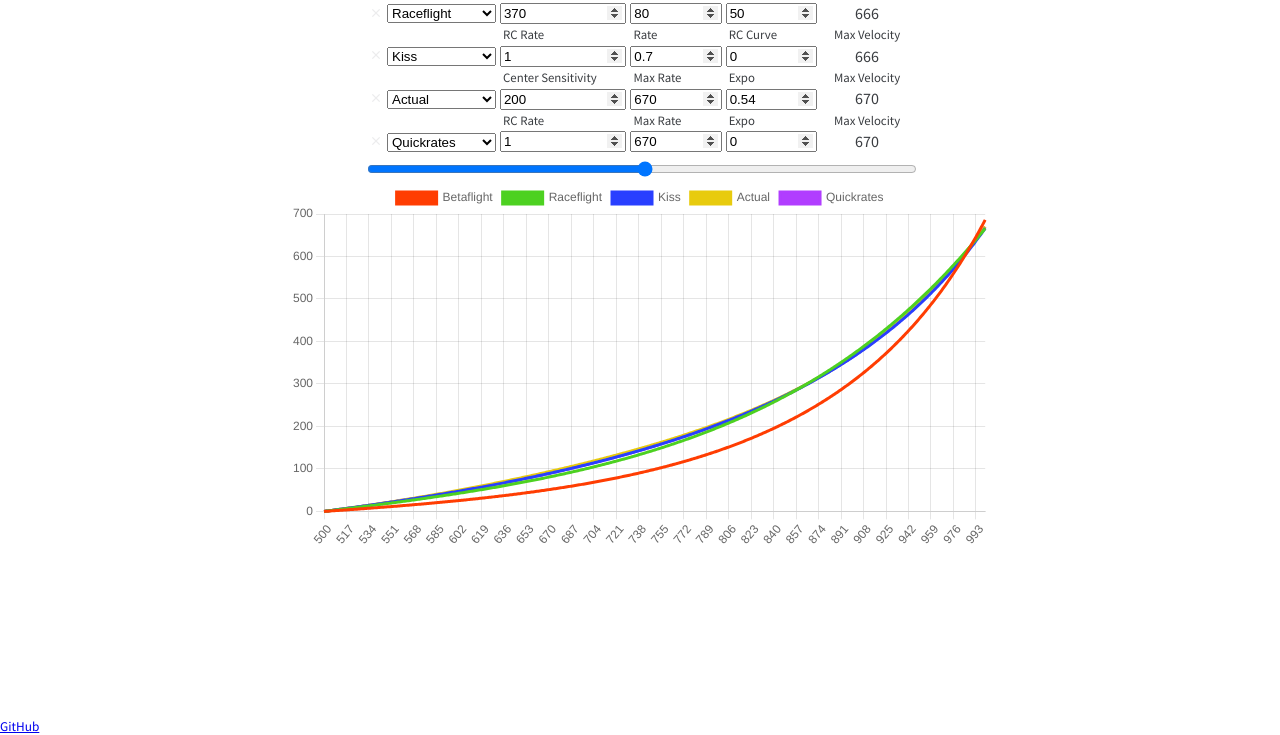
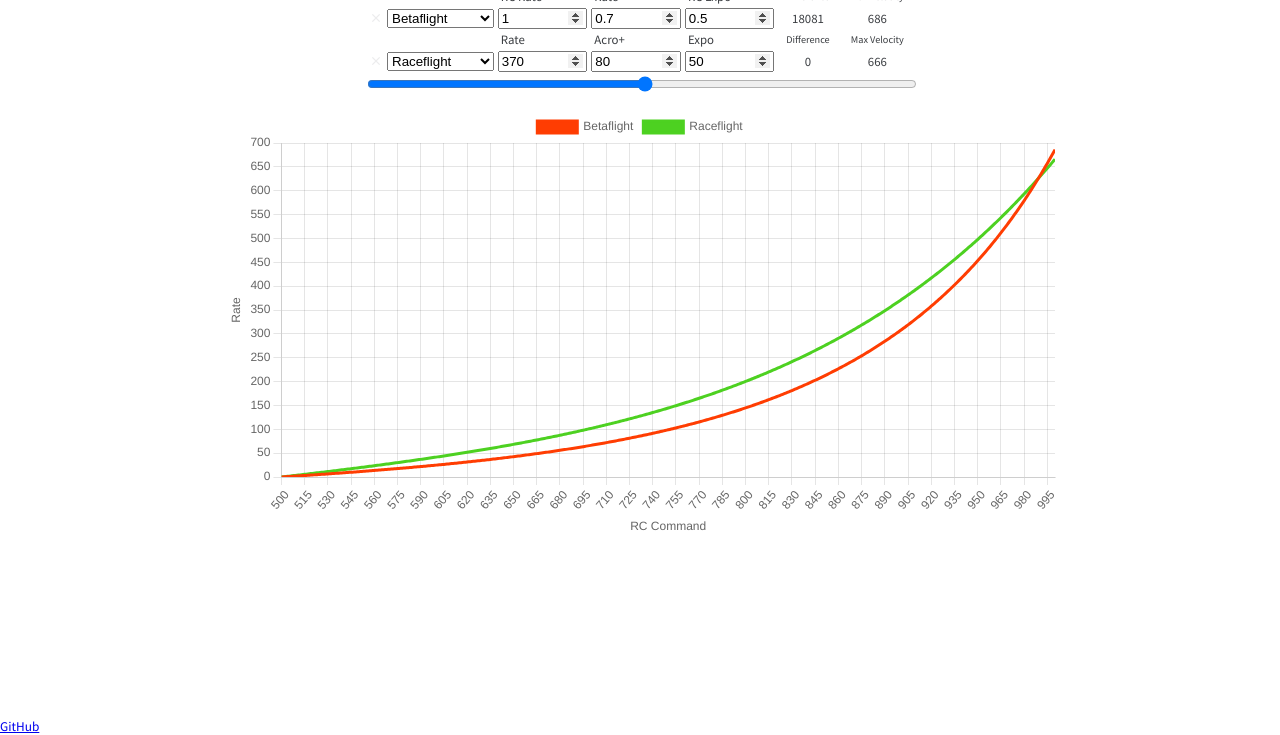
Before and after one commit to Marc-Anderson/multirotor-rate-converter, a website: page src/index.html in a window 1280 px wide. Shown: the part 65-800 px from the top of the page. Drawn offline with nearby package versions, Linux system fonts and the light colour scheme.

Commit message:
ready for ui fixes

```diff
--- a/src/css/main.css
+++ b/src/css/main.css
@@ -48,6 +48,11 @@ INSPIRATION
 ============================================================ */
 /* #region || temp */
 
+.page-title {
+    text-align: center;
+    font-size: clamp(1.5em, 5vw, 2.5em);
+}
+
 .add-ratetable-group {
     position: absolute;
     top: 0;
@@ -89,10 +94,10 @@ INSPIRATION
     margin: 0 auto;
 }
 
-.slider-container {
+/* .slider-container {
     margin: 0 auto;
     width: clamp(350px, 550px,100%);
-}
+} */
 
 .slider {
     width: 100%
@@ -100,7 +105,7 @@ INSPIRATION
 
 .chart-container {
     margin: 0 auto;
-    max-width: clamp(400px, 700px,100%);
+    max-width: 850px;
 }
 
 .ratetable-header {
@@ -117,8 +122,9 @@ INSPIRATION
     padding: .1em .4em;
 }
 
-.ratetable td:last-child {
+.ratetable .stats{
     text-align: center;
+    font-size: .8em;
 }
 
 .ratetable input, .ratetable select {
--- a/src/index.html
+++ b/src/index.html
@@ -30,7 +30,7 @@
 </head>
 <body id="view" class="view app-view">
 
-    <span class="add-ratetable-group material-icons-outlined" onclick="generateRateTableGroup()">add_box</span>
+    <span class="add-ratetable-group material-icons-outlined" title="insert row" onclick="generateRateTableGroup()">add_box</span>
 
 
 
@@ -67,6 +67,8 @@
         <!-- #region || main -->
         <main id="main" class="main">
 
+            <div class="page-title">Multirotor Rate Converter</div>
+
 
             <!-- #region || input area -->
             <div id="input-container" class="input-container container">
@@ -74,9 +76,9 @@
                     <table id="ratetable" class="ratetable" style="border-collapse: collapse">
                         <!-- RATE TABLE GROUPS GENERATED HERE -->
                     </table>
-                </div>
-                <div class="slider-container">
-                    <input type="range" min="1" max="100" class="slider" id="rateSlider">
+                    <div class="slider-container">
+                        <input type="range" min="1" max="100" class="slider" id="rateSlider">
+                    </div>
                 </div>
             </div>
             <!-- #endregion || input area -->
@@ -143,7 +145,8 @@
             <td class="rc_rate_title"></td>
             <td class="rate_title"></td>
             <td class="expo_title"></td>
-            <td>Max Velocity</td>
+            <td class="stats">Difference</td>
+            <td class="stats">Max Velocity</td>
         </tr>
         <tr class="ratetable-body">
             <td class="ratetable-deletesection">
@@ -163,10 +166,35 @@
             <td class="rc_expo">
                 <input type="number" class="expo_input" name="rc_expo" step="0.01" min="0" max="1">
             </td>
-            <td class="maxAngularVel"></td>
+            <td class="stats diffFromSelected"></td>
+            <td class="stats maxAngularVel"></td>
+        </tr>
+        <tr class="hidden">
+            <td>t</td>
+            <td>t</td>
+            <td>t</td>
+            <td>t</td>
+            <td>t</td>
+            <td>t</td>
+        </tr>
+        <tr class="hidden">
+            <td>v</td>
+            <td>v</td>
+            <td>v</td>
+            <td>v</td>
+            <td>v</td>
+            <td>v</td>
         </tr>
     </tbody>
 </template>
+<!-- Global site tag (gtag.js) - Google Analytics -->
+<!-- <script async src="https://www.googletagmanager.com/gtag/js?id=UA-112936483-1"></script>
+<script>
+    window.dataLayer = window.dataLayer || [];
+    function gtag () { dataLayer.push( arguments ); }
+    gtag( 'js', new Date() );
 
+    gtag( 'config', 'UA-112936483-1' );
+</script> -->
 </body>
 </html>
--- a/src/js/chart.js
+++ b/src/js/chart.js
@@ -8,7 +8,33 @@ const chartConfig = {
     type: 'line',
     data: chartData,
     options: {
-        aspectRatio: 1.9
+        aspectRatio: 1.9,
+        layout: {
+            padding: 10,
+        },
+        scales: {
+            y: {
+                title: {
+                    display: true,
+                    text: 'Rate'
+                },
+                min: 0,
+                ticks: {
+                  stepSize: 50
+                }
+            },
+            x: {
+                title: {
+                    display: true,
+                    text: 'RC Command'
+                },
+                min: 500,
+                max: 1000,
+                ticks: {
+                  stepSize: 100
+                }
+            }
+        }
     },
 };
 
@@ -19,8 +45,6 @@ const rateChart = new Chart(
 
 const createDataset = (newDatasetID) => {
 
-    // let newDatasetID = chartData.datasets.length
-    // let newDatasetID = rateTableGroupCounter
     if(chartData.datasets.length > colors.length) return
 
     chartData.datasets[newDatasetID] = {
--- a/src/js/curveCalculator.js
+++ b/src/js/curveCalculator.js
@@ -36,3 +36,11 @@ function generateCurve(ratesType, rate, rcRate, rcExpo){
     return curve
 
 }
+
+const sumCurveDifference = (dataSetOne, dataSetTwo)=>{
+    let sumDiff = dataSetOne.reduce((previousValue, currentValue, index) => {
+        console.log(previousValue)
+        return previousValue + Math.abs(currentValue - dataSetTwo[index])
+    }, 0)
+    return sumDiff
+}
--- a/src/js/main.js
+++ b/src/js/main.js
@@ -6,12 +6,12 @@ window.addEventListener('load', () => {
 
 function init(){
 
-    let rateTypes = Object.keys(TABS.pid_tuning.RATES_TYPE)
+    // let rateTypes = Object.keys(TABS.pid_tuning.RATES_TYPE)
 
-    rateTypes.forEach((rateTypeTitle) => {
-
-        generateRateTableGroup(rateTypeTitle)
-    })
+    // rateTypes.forEach((rateTypeTitle) => {
+        generateRateTableGroup()
+        generateRateTableGroup('RACEFLIGHT')
+    // })
 
 }
 
@@ -118,6 +118,21 @@ function updateDataset(groupID){
 
     targetDataset.data = generateCurve(currentRateTypeID, roll_rate, rc_rate, rc_expo)
 
+
+    let rateTableGroups = document.querySelectorAll('.ratetable-group')
+    rateTableGroups.forEach(rtGroup => {
+
+        let diffFromSelected_e = rtGroup.querySelector('.diffFromSelected')
+
+        if(rtGroup == rateTableGroup) {
+            diffFromSelected_e.textContent = 0
+            return
+        }
+
+        diffFromSelected_e.textContent = sumCurveDifference(targetDataset.data, chartData.datasets.find(dataset => dataset.id == rtGroup.dataset.id).data).toFixed(0)
+
+    })
+
     rateChart.update()
 
 }
```
Also changed, not shown: README.md.
